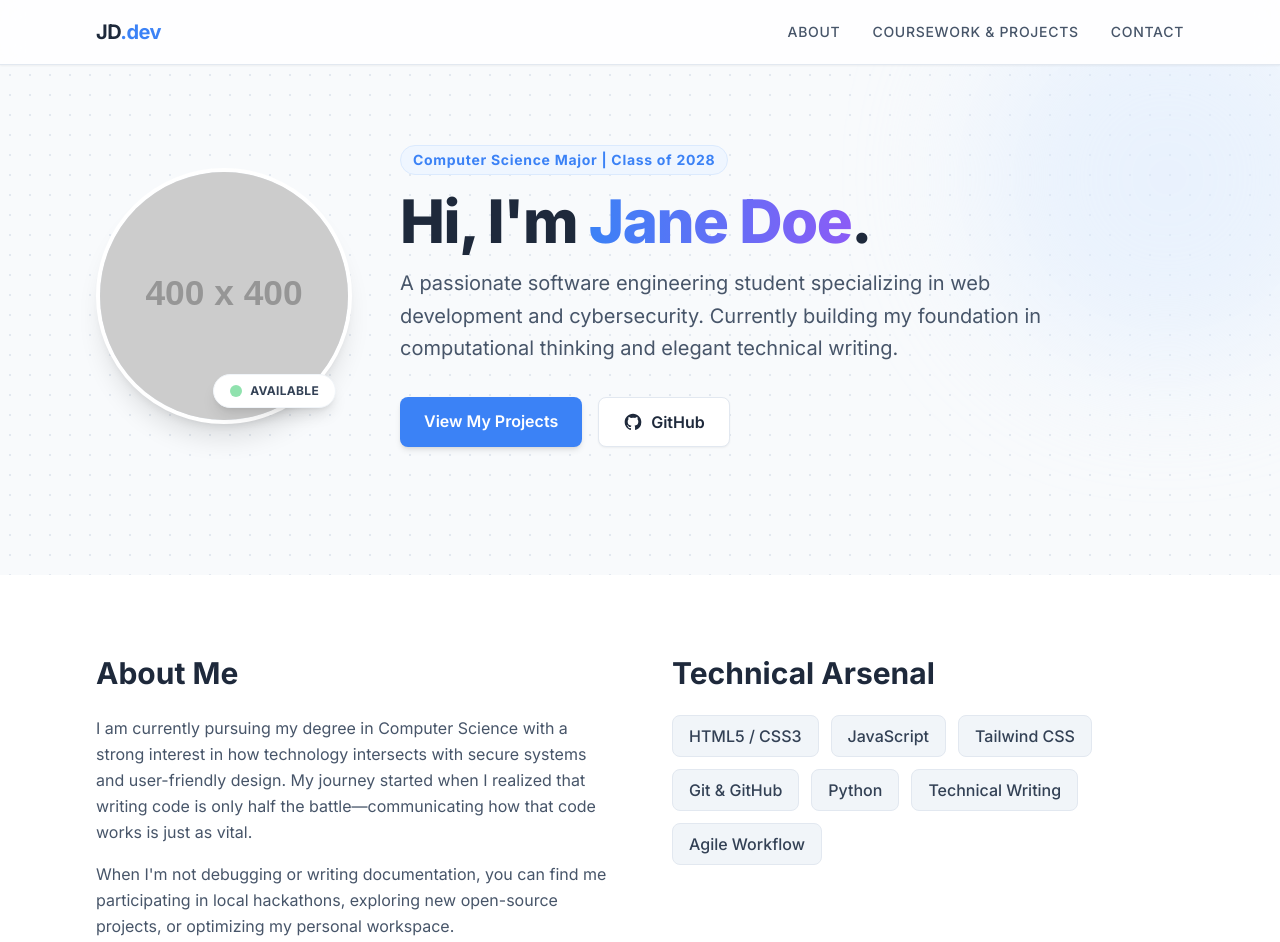
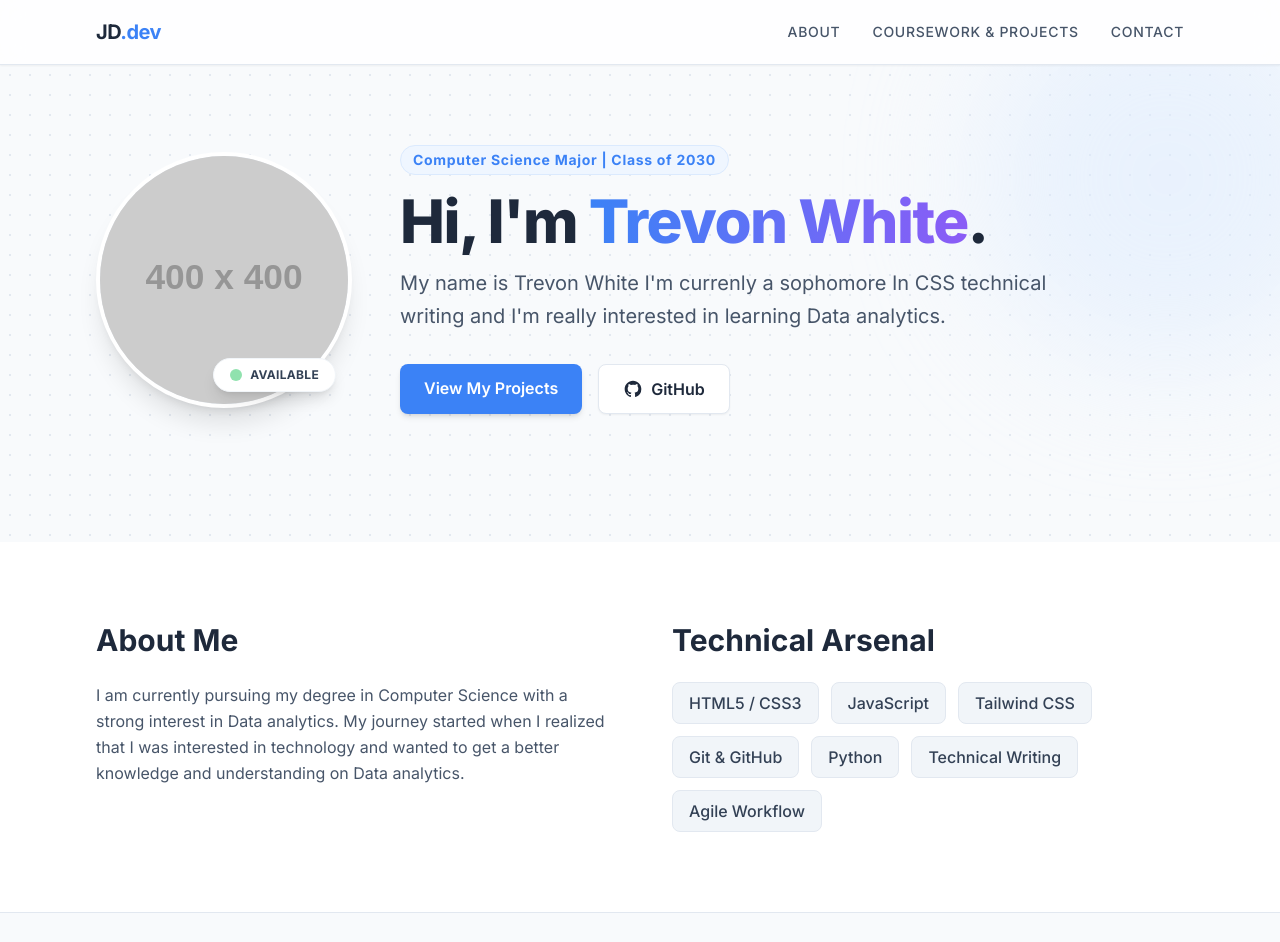
Before and after one commit to Trevon9333/Trevon9333.github.io-, a plain HTML site: page index.html in a window 1280 px wide. Shown: the top 942 px of the page. Drawn offline with nearby package versions, Linux system fonts and the light colour scheme; placeholder pictures from the web are drawn by us.

Commit message:
name changes
name

```diff
--- a/index.html
+++ b/index.html
@@ -4,7 +4,7 @@
     <meta charset="UTF-8">
     <meta name="viewport" content="width=device-width, initial-scale=1.0">
     <!-- STUDENT INSTRUCTION: Update the title to your name -->
-    <title>Jane Doe | Portfolio</title>
+    <title>Trevon White| Portfolio</title>
 
     <!-- Import Tailwind CSS -->
     <script src="https://cdn.tailwindcss.com"></script>
@@ -84,14 +84,14 @@
                 <div class="text-center md:text-left flex-grow">
                     <span class="inline-block py-1 px-3 rounded-full bg-blue-50 text-primary text-sm font-bold tracking-wider mb-4 border border-blue-100">
                         <!-- STUDENT INSTRUCTION: Update your major or current status -->
-                        Computer Science Major | Class of 2028
+                        Computer Science Major | Class of 2030
                     </span>
                     <h1 class="text-5xl md:text-6xl font-extrabold tracking-tight mb-4 text-secondary">
-                        Hi, I'm <span class="gradient-text">Jane Doe</span>.
+                        Hi, I'm <span class="gradient-text">Trevon White</span>.
                     </h1>
                     <p class="text-xl text-slate-600 mb-8 max-w-2xl leading-relaxed">
                         <!-- STUDENT INSTRUCTION: Write a brief elevator pitch about yourself -->
-                        A passionate software engineering student specializing in web development and cybersecurity. Currently building my foundation in computational thinking and elegant technical writing.
+                        My name is Trevon White I'm currenly a sophomore In CSS technical writing and I'm really interested in learning Data analytics.
                     </p>
                     <div class="flex flex-wrap justify-center md:justify-start gap-4">
                         <a href="#courses" class="bg-primary text-white hover:bg-blue-700 px-6 py-3 rounded-lg font-semibold shadow-md transition">
@@ -117,10 +117,9 @@
                         <div class="prose text-slate-600 leading-relaxed space-y-4">
                             <!-- STUDENT INSTRUCTION: Expand on your background -->
                             <p>
-                                I am currently pursuing my degree in Computer Science with a strong interest in how technology intersects with secure systems and user-friendly design. My journey started when I realized that writing code is only half the battle—communicating how that code works is just as vital.
+                                I am currently pursuing my degree in Computer Science with a strong interest in Data analytics. My journey started when I realized that I was interested in technology and wanted to get a better knowledge and understanding on Data analytics.
                             </p>
                             <p>
-                                When I'm not debugging or writing documentation, you can find me participating in local hackathons, exploring new open-source projects, or optimizing my personal workspace.
                             </p>
                         </div>
                     </div>
@@ -231,7 +230,7 @@
             </div>
 
             <div class="text-sm">
-                &copy; <script>document.write(new Date().getFullYear())</script> Jane Doe. Built as part of CSS:100.
+                &copy; <script>document.write(new Date().getFullYear())</script> Trevon White. Built as part of CSS:100.
             </div>
         </div>
     </footer>
```
Also changed, not shown: 1 other file.
